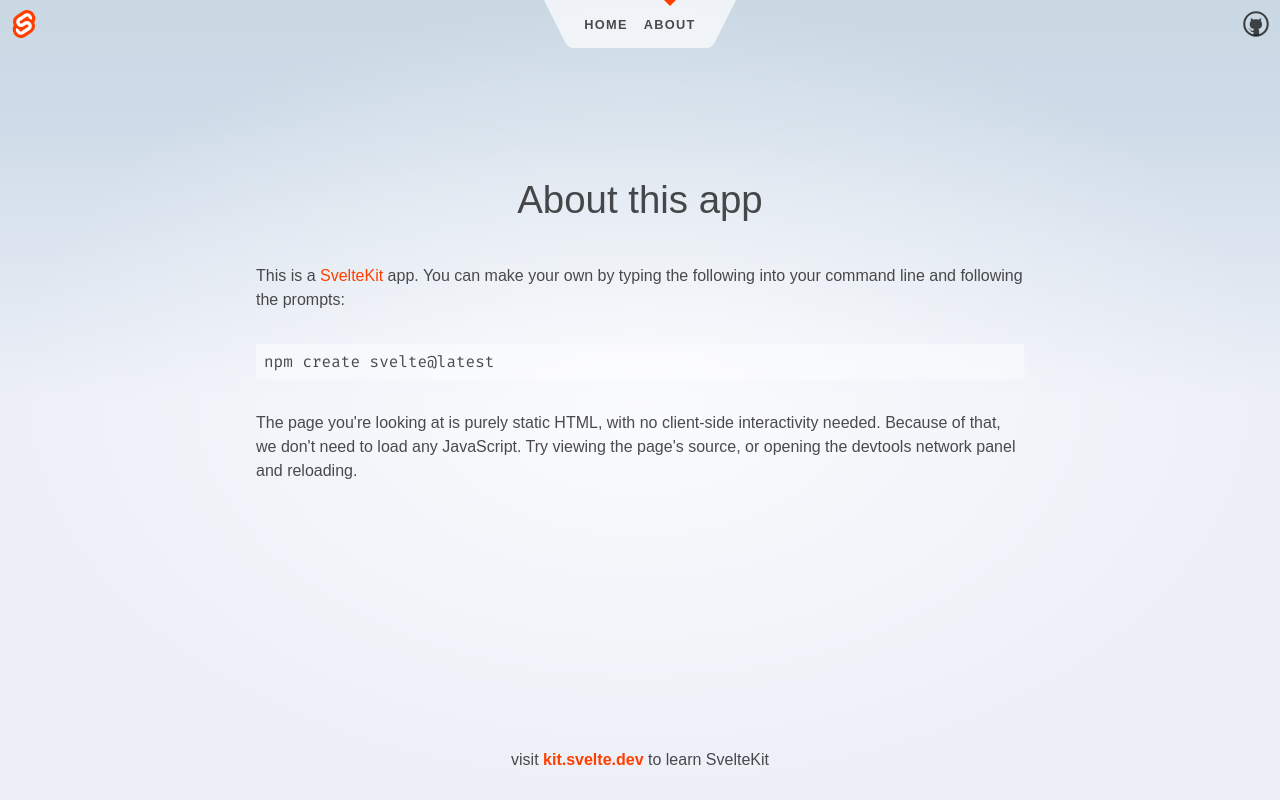
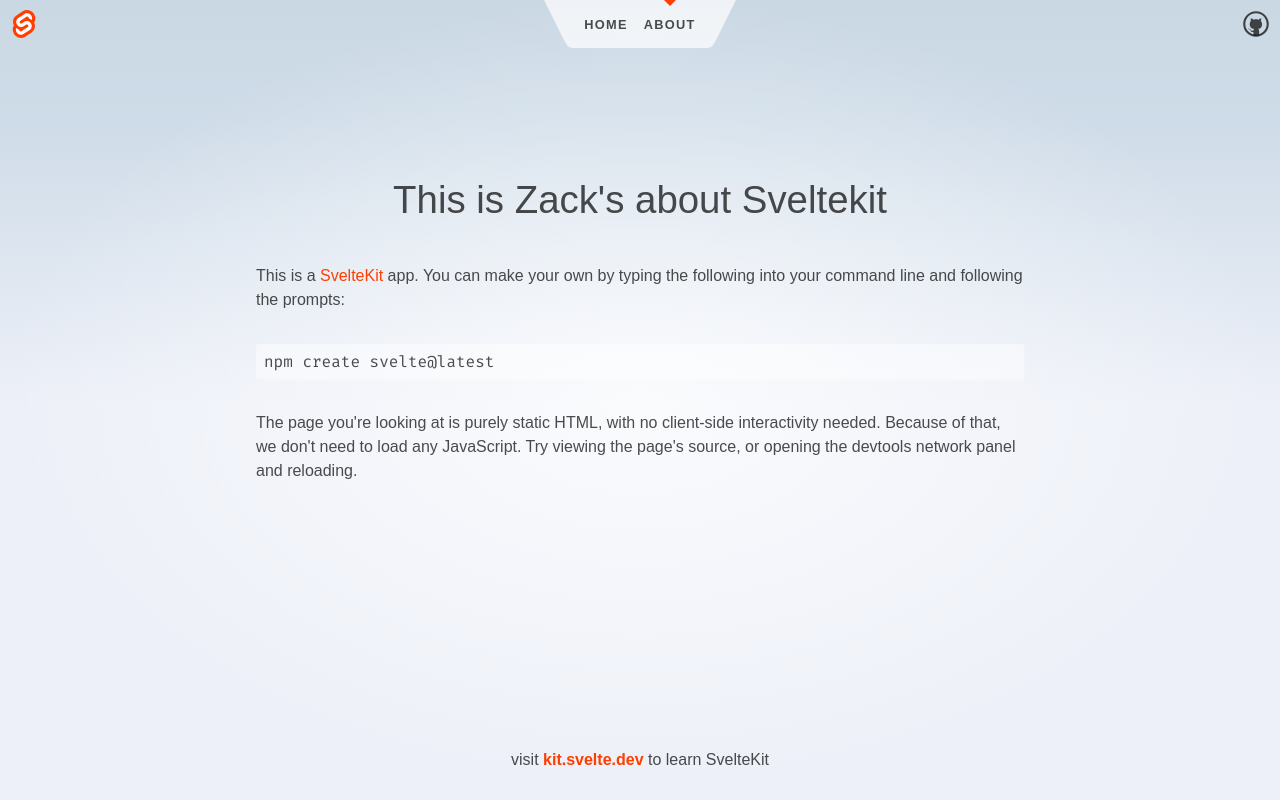
Before and after one commit to SadelaoudZack/sveltejs-kit-template-default-pj7ykx, a SvelteKit app: page /about in a window 1280 px wide. Built offline with nearby package versions, Linux system fonts and the light colour scheme.

Commit message:
1 file modified

```diff
--- a/src/routes/about/+page.svelte
+++ b/src/routes/about/+page.svelte
@@ -1,10 +1,10 @@
 <svelte:head>
-	<title>About</title>
-	<meta name="description" content="About this app" />
+	<title>Ab08t Zack</title>
+	<meta name="description" content="Ab08t Zack" />
 </svelte:head>
 
 <div class="text-column">
-	<h1>About this app</h1>
+	<h1>This is Zack's about Sveltekit</h1>
 
 	<p>
 		This is a <a href="https://kit.svelte.dev">SvelteKit</a> app. You can make your own by typing the
```
